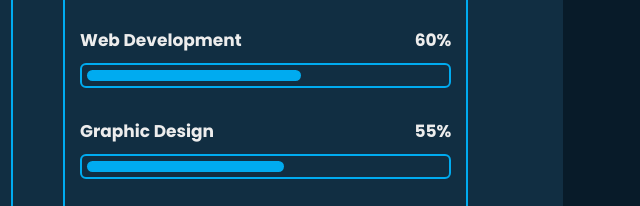
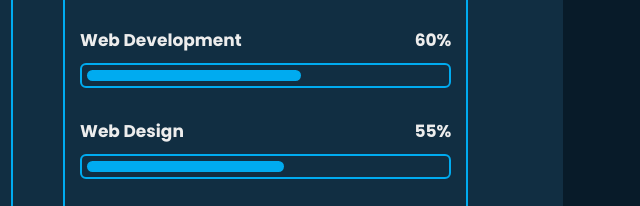
Before and after one commit to PixelPiratey/Gaurav-sPortfolio, a plain HTML site: page index.html in a window 1280 px wide. Shown: the part 3298-3504 px from the top of the page, 602-1242 px from the left. Drawn offline with nearby package versions, Linux system fonts and the light colour scheme; files whose address does not match are found by name.

Commit message:
Update index.html

```diff
--- a/index.html
+++ b/index.html
@@ -195,7 +195,7 @@
                   </div>
 
                   <div class="progess">
-                     <h3>Graphic Design <span>55%</span></h3>
+                     <h3>Web Design <span>55%</span></h3>
                      <div class="bar"><span></span></div>
                   </div>
 
```
